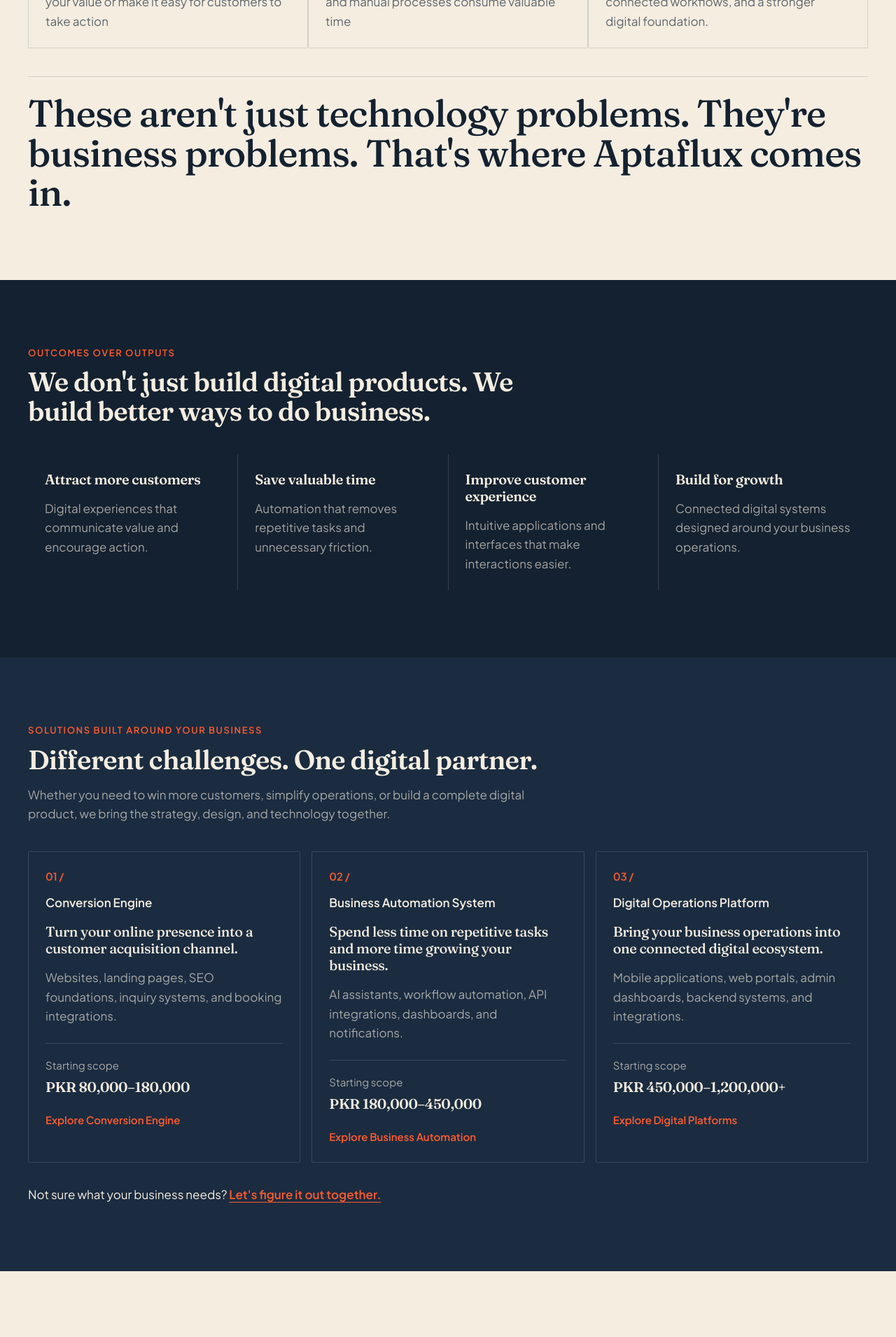
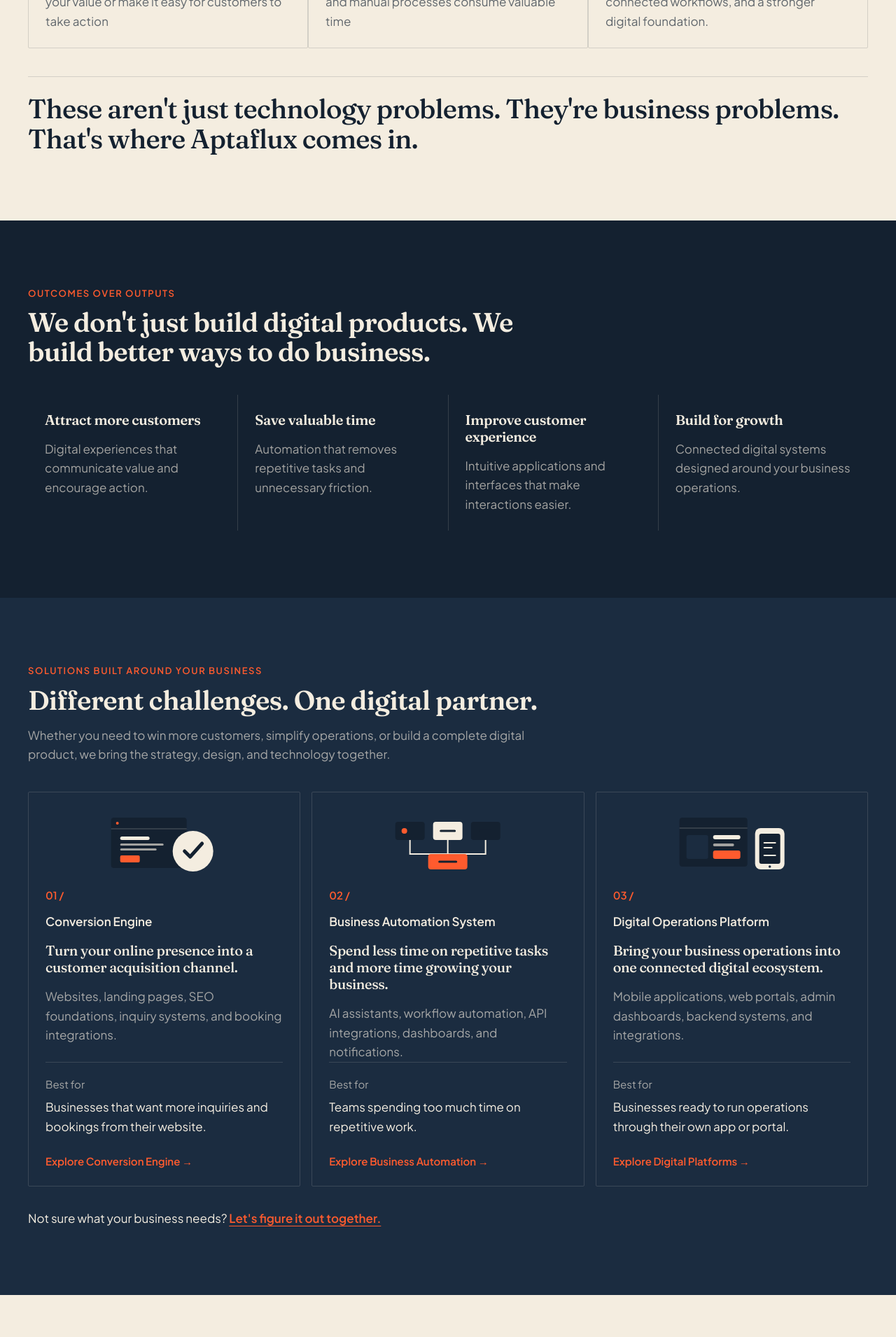
Before and after one commit to Aptafluxx/Aptaflux, a Next.js app: page / in a window 1280 px wide. Shown: the part 1100-3010 px from the top of the page at 70% size. Built offline with nearby package versions, Linux system fonts and the light colour scheme; no server answers.

Commit message:
feat: update service pages with new illustrations and content enhancements

```diff
--- a/app/globals.css
+++ b/app/globals.css
@@ -62,7 +62,7 @@ section[data-tone="cream"] {
 section[data-tone="ember"] {
   --section-background: #ff5b2e;
   --color-text: #142130;
-  --color-muted: rgba(20, 33, 48, 0.72);
+  --color-muted: #142130;
   --color-line: rgba(20, 33, 48, 0.2);
 }
 
--- /dev/null
+++ b/components/art/ServiceAutomation.tsx
@@ -0,0 +1,17 @@
+type ServiceIllustrationProps = {
+  className?: string;
+};
+
+export function ServiceAutomation({ className = "" }: ServiceIllustrationProps) {
+  return (
+    <svg aria-hidden="true" className={`h-24 w-full ${className}`} fill="none" viewBox="0 0 180 96">
+      <rect x="15" y="18" width="42" height="26" rx="4" fill="var(--color-bg)" />
+      <rect x="69" y="18" width="42" height="26" rx="4" fill="var(--color-cream, #f4ede0)" />
+      <rect x="123" y="18" width="42" height="26" rx="4" fill="var(--color-bg)" />
+      <path d="M36 44v20h108V44M90 44v20" stroke="var(--color-text)" strokeWidth="2" />
+      <rect x="62" y="64" width="56" height="22" rx="4" fill="var(--color-ember)" />
+      <circle cx="28" cy="31" r="4" fill="var(--color-ember)" />
+      <path d="M80 31h20M136 31h16M78 75h24" stroke="var(--color-bg)" strokeLinecap="round" strokeWidth="3" />
+    </svg>
+  );
+}
--- /dev/null
+++ b/components/art/ServiceConversion.tsx
@@ -0,0 +1,19 @@
+type ServiceIllustrationProps = {
+  className?: string;
+};
+
+export function ServiceConversion({ className = "" }: ServiceIllustrationProps) {
+  return (
+    <svg aria-hidden="true" className={`h-24 w-full ${className}`} fill="none" viewBox="0 0 180 96">
+      <rect x="14" y="12" width="108" height="72" rx="4" fill="var(--color-bg)" />
+      <path d="M14 28h108" stroke="var(--color-line)" strokeWidth="2" />
+      <circle cx="23" cy="20" r="2" fill="var(--color-ember)" />
+      <rect x="27" y="39" width="42" height="5" rx="2.5" fill="var(--color-text)" />
+      <rect x="27" y="49" width="62" height="3" rx="1.5" fill="var(--color-muted)" />
+      <rect x="27" y="56" width="52" height="3" rx="1.5" fill="var(--color-muted)" />
+      <rect x="27" y="66" width="28" height="10" rx="2" fill="var(--color-ember)" />
+      <circle cx="131" cy="60" r="29" fill="var(--color-cream, #f4ede0)" />
+      <path d="m119 60 8 8 17-19" stroke="var(--color-bg)" strokeLinecap="round" strokeLinejoin="round" strokeWidth="5" />
+    </svg>
+  );
+}
--- /dev/null
+++ b/components/art/ServicePlatform.tsx
@@ -0,0 +1,20 @@
+type ServiceIllustrationProps = {
+  className?: string;
+};
+
+export function ServicePlatform({ className = "" }: ServiceIllustrationProps) {
+  return (
+    <svg aria-hidden="true" className={`h-24 w-full ${className}`} fill="none" viewBox="0 0 180 96">
+      <rect x="15" y="12" width="97" height="70" rx="4" fill="var(--color-bg)" />
+      <path d="M15 27h97" stroke="var(--color-line)" strokeWidth="2" />
+      <rect x="25" y="37" width="31" height="34" rx="3" fill="var(--color-surface)" />
+      <rect x="63" y="37" width="39" height="6" rx="3" fill="var(--color-text)" />
+      <rect x="63" y="49" width="30" height="4" rx="2" fill="var(--color-muted)" />
+      <rect x="63" y="59" width="39" height="12" rx="3" fill="var(--color-ember)" />
+      <rect x="123" y="27" width="42" height="59" rx="8" fill="var(--color-cream, #f4ede0)" />
+      <rect x="129" y="35" width="30" height="43" rx="3" fill="var(--color-bg)" />
+      <circle cx="144" cy="82" r="1.8" fill="var(--color-surface)" />
+      <path d="M136 48h16M136 55h11M136 66h16" stroke="var(--color-text)" strokeLinecap="round" strokeWidth="2" />
+    </svg>
+  );
+}
--- a/components/sections/FAQAccordion.tsx
+++ b/components/sections/FAQAccordion.tsx
@@ -10,7 +10,7 @@ type FAQAccordionProps = {
 };
 
 export function FAQAccordion({ items }: FAQAccordionProps) {
-  const [openIndex, setOpenIndex] = useState<number | null>(null);
+  const [openIndex, setOpenIndex] = useState<number | null>(0);
 
   return (
     <div>
--- a/components/sections/Hero.tsx
+++ b/components/sections/Hero.tsx
@@ -8,7 +8,7 @@ export function Hero() {
   const { hero } = homeContent;
 
   return (
-    <Section tone="navy">
+    <Section className="py-18 lg:py-24" tone="navy">
       <Reveal>
         <div className="grid items-center gap-10 md:grid-cols-12 md:gap-8">
           <div className="md:col-span-7">
--- a/components/sections/HomeSections.tsx
+++ b/components/sections/HomeSections.tsx
@@ -1,13 +1,29 @@
 import Link from "next/link";
 import { FAQAccordion } from "@/components/sections/FAQAccordion";
 import { FeaturedWork } from "@/components/sections/FeaturedWork";
+import { ServiceAutomation } from "@/components/art/ServiceAutomation";
+import { ServiceConversion } from "@/components/art/ServiceConversion";
+import { ServicePlatform } from "@/components/art/ServicePlatform";
 import { Rule } from "@/components/ui/Rule";
 import { Section } from "@/components/ui/Section";
 import { homeContent } from "@/content/home";
 
 export function HomeSections() {
-  const { problem, outcomes, services, capabilities, process, why, faq } =
-    homeContent;
+  const {
+    problem,
+    outcomes,
+    services,
+    capabilities,
+    technologies,
+    process,
+    why,
+    faq,
+  } = homeContent;
+  const serviceArt = {
+    "conversion-engine": ServiceConversion,
+    "business-automation": ServiceAutomation,
+    "digital-platforms": ServicePlatform,
+  } as const;
 
   return (
     <>
@@ -33,7 +49,7 @@ export function HomeSections() {
         </div>
         <div className="mt-10">
           <Rule className="mb-6" />
-          <p className="max-w-[48ch] font-display text-display-lg font-medium">
+          <p className="max-w-[48ch] font-display text-h2 font-medium">
             {problem.closing}
           </p>
         </div>
@@ -67,11 +83,15 @@ export function HomeSections() {
         tone="surface"
       >
         <div className="grid gap-4 lg:grid-cols-3">
-          {services.solutions.map((solution) => (
+          {services.solutions.map((solution) => {
+            const Illustration = serviceArt[solution.slug];
+
+            return (
               <article
                 className="flex h-full flex-col rounded-sm border border-line p-5 sm:p-6"
                 key={solution.slug}
               >
+                <Illustration className="mb-4" />
                 <p className="text-small font-semibold text-ember">
                   {solution.number}
                 </p>
@@ -82,12 +102,12 @@ export function HomeSections() {
                 <p className="mt-4 text-body leading-relaxed text-muted">
                   {solution.scope}
                 </p>
-              <div className="mt-6 border-t border-line pt-5">
+                <div className="mt-auto border-t border-line pt-5">
                   <p className="text-small text-muted">
-                  {services.startingScopeLabel}
+                    {services.bestForLabel}
                   </p>
-                <p className="mt-2 font-display text-h3 font-semibold">
-                  {solution.startingScope}
+                  <p className="mt-2 text-body leading-relaxed">
+                    {solution.bestFor}
                   </p>
                 </div>
                 <Link
@@ -97,7 +117,8 @@ export function HomeSections() {
                   {solution.linkLabel}
                 </Link>
               </article>
-          ))}
+            );
+          })}
         </div>
         <p className="mt-8 text-body">
           <span>{services.unsure} </span>
@@ -138,6 +159,22 @@ export function HomeSections() {
             ))}
           </div>
         </div>
+      </Section>
+
+      <Section aria-label={technologies.title} tone="cream">
+        <h2 className="mb-6 font-display text-h2 font-semibold">
+          {technologies.title}
+        </h2>
+        <ul className="flex flex-wrap items-center divide-x divide-line">
+          {technologies.names.map((name, index) => (
+            <li
+              className={`${index === 0 ? "pl-0" : "pl-4"} py-2 pr-4 font-display text-h3 font-medium`}
+              key={name}
+            >
+              {name}
+            </li>
+          ))}
+        </ul>
       </Section>
 
       <FeaturedWork />
@@ -186,16 +223,15 @@ export function HomeSections() {
         </div>
       </Section>
 
-      <Section
-        aria-label={faq.eyebrow}
-        tone="navy"
-      >
+      <Section aria-label={faq.eyebrow} tone="navy">
         <div className="grid gap-10 lg:grid-cols-12 lg:gap-8">
           <div className="lg:col-span-4">
             <p className="mb-4 text-eyebrow font-semibold uppercase tracking-wide text-ember">
               {faq.eyebrow}
             </p>
-            <h2 className="font-display text-h2 font-semibold">{faq.title}</h2>
+            <h2 className="font-display text-h2 font-semibold">
+              {faq.title}
+            </h2>
           </div>
           <div className="lg:col-span-7 lg:col-start-6">
             <FAQAccordion items={faq.items} />
--- a/content/home.ts
+++ b/content/home.ts
@@ -76,8 +76,8 @@ export const homeContent = {
         promise: "Turn your online presence into a customer acquisition channel.",
         scope:
           "Websites, landing pages, SEO foundations, inquiry systems, and booking integrations.",
-        startingScope: "PKR 80,000–180,000",
-        linkLabel: "Explore Conversion Engine",
+        bestFor: "Businesses that want more inquiries and bookings from their website.",
+        linkLabel: "Explore Conversion Engine →",
       },
       {
         slug: "business-automation",
@@ -86,8 +86,8 @@ export const homeContent = {
         promise: "Spend less time on repetitive tasks and more time growing your business.",
         scope:
           "AI assistants, workflow automation, API integrations, dashboards, and notifications.",
-        startingScope: "PKR 180,000–450,000",
-        linkLabel: "Explore Business Automation",
+        bestFor: "Teams spending too much time on repetitive work.",
+        linkLabel: "Explore Business Automation →",
       },
       {
         slug: "digital-platforms",
@@ -96,11 +96,11 @@ export const homeContent = {
         promise: "Bring your business operations into one connected digital ecosystem.",
         scope:
           "Mobile applications, web portals, admin dashboards, backend systems, and integrations.",
-        startingScope: "PKR 450,000–1,200,000+",
-        linkLabel: "Explore Digital Platforms",
+        bestFor: "Businesses ready to run operations through their own app or portal.",
+        linkLabel: "Explore Digital Platforms →",
       },
     ],
-    startingScopeLabel: "Starting scope",
+    bestForLabel: "Best for",
     unsure: "Not sure what your business needs?",
     contactLink: "Let's figure it out together.",
   },
@@ -116,6 +116,17 @@ export const homeContent = {
       { name: "AI integration", benefit: "Make workflows smarter and more efficient" },
       { name: "API & backend development", benefit: "Connect systems and centralize information" },
       { name: "Business automation", benefit: "Reduce repetitive operational work" },
+    ],
+  },
+  technologies: {
+    title: "Technologies we work with",
+    names: [
+      "Flutter",
+      "Next.js",
+      "TypeScript",
+      "Firebase",
+      "Google Cloud",
+      "Node.js",
     ],
   },
   work: {
@@ -178,12 +189,12 @@ export const homeContent = {
   },
   faq: {
     eyebrow: "FAQ",
-    title: "How much does a project cost?",
+    title: "Questions before you start",
     items: [
       {
         question: "How much does a project cost?",
         answer:
-          "Every project depends on its requirements and complexity. Our packages provide starting ranges, while your final proposal defines the exact deliverables and investment.",
+          "Every project is different, so we scope it after a discovery call and send a clear proposal with deliverables and investment. There's no obligation.",
       },
       {
         question: "How long does a project take?",
--- a/tailwind.config.js
+++ b/tailwind.config.js
@@ -21,6 +21,9 @@ module.exports = {
       fontFamily: {
         display: ["var(--font-display)", "serif"],
         body: ["var(--font-body)", "sans-serif"],
+      },
+      spacing: {
+        18: "4.5rem",
       },
       fontSize: {
         "display-xl": [
```
Also changed, not shown: app/services/[slug]/page.tsx (+4 -4 lines), app/services/page.tsx (+18 -12 lines). Lines whose indentation alone changed are shown as unchanged.
